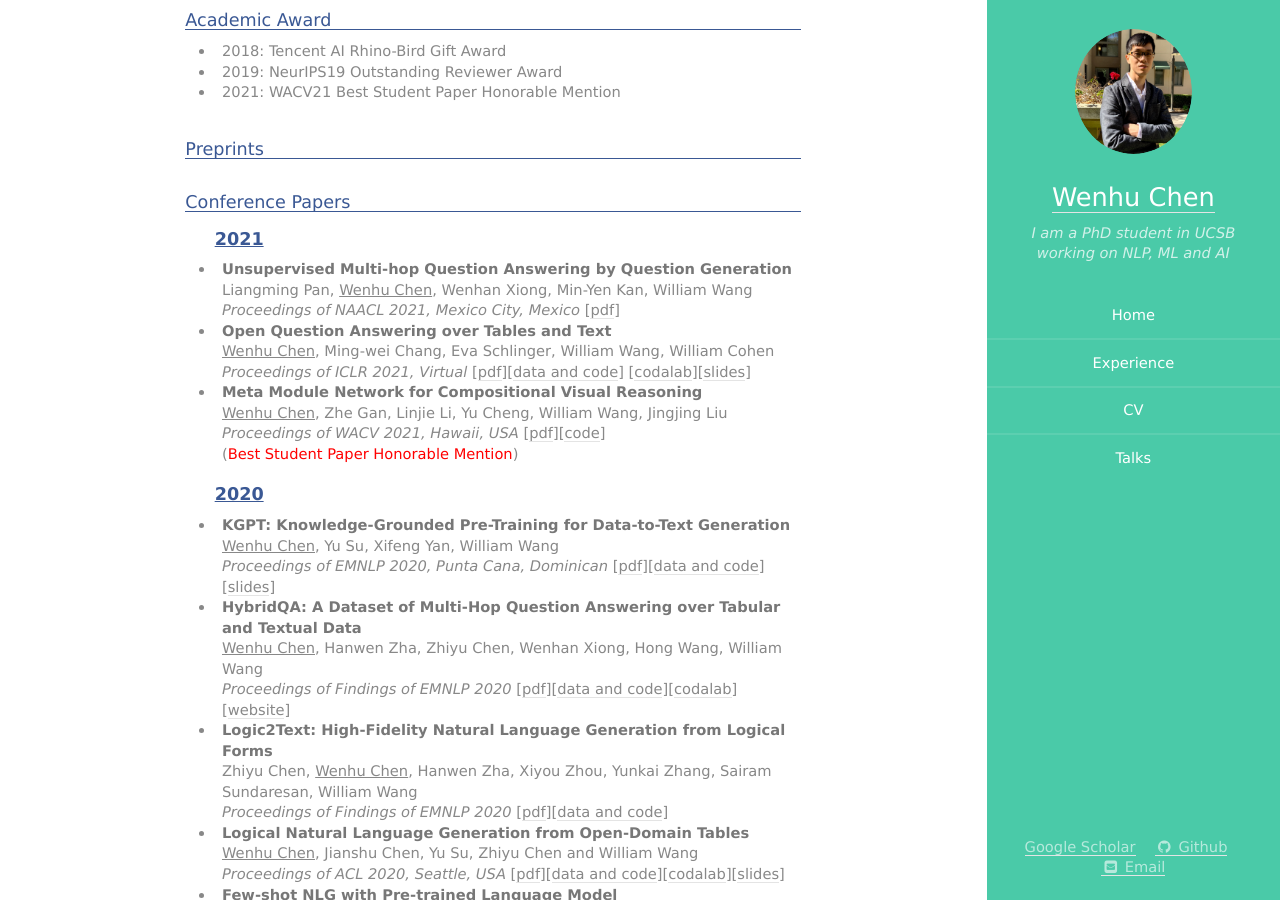
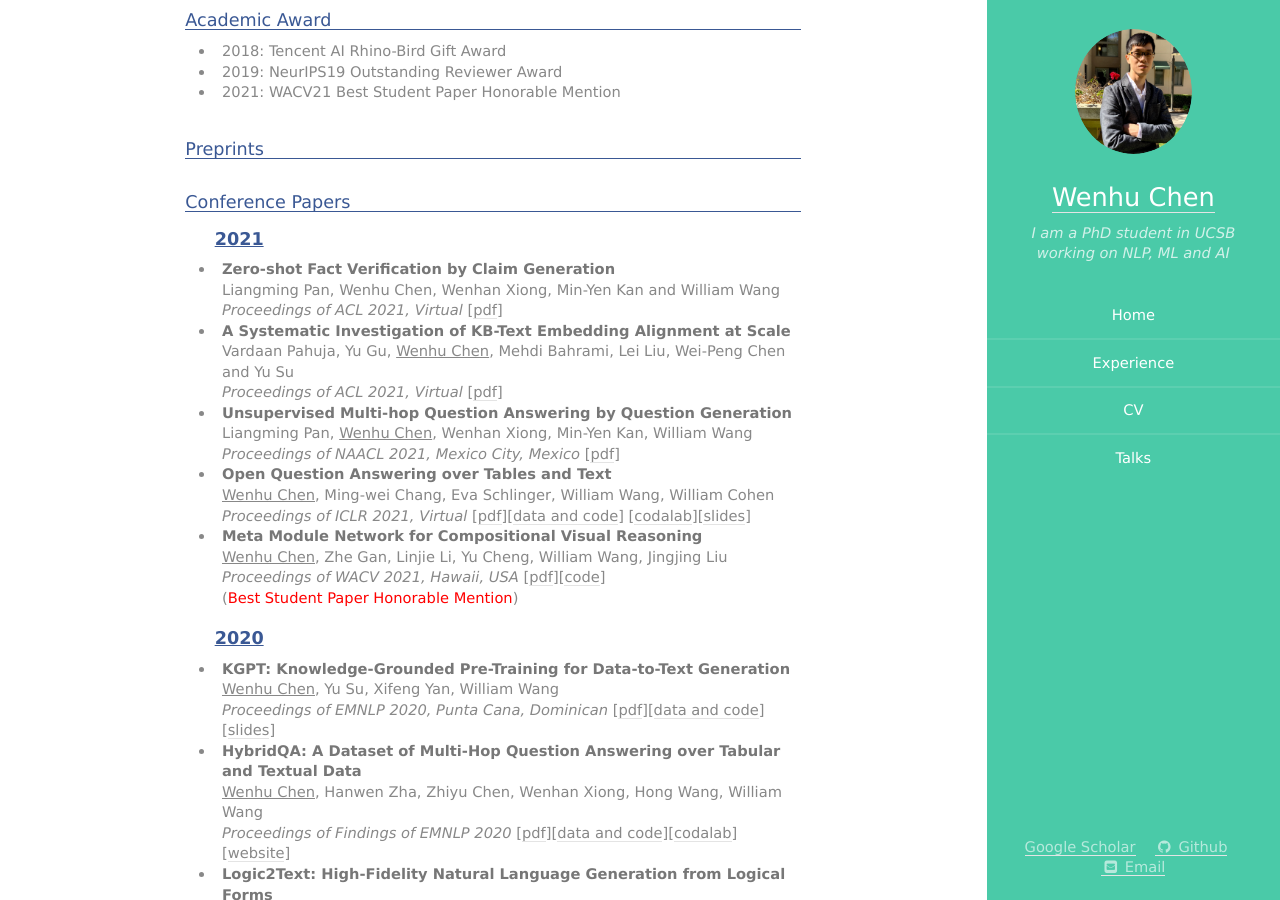
Before and after one commit to wenhuchen/wenhuchen.github.io, a Jekyll site: the page built from index.html, in a window 1280 px wide and 900 px high, scrolled down 497 px. Built offline with Jekyll 4.4.1, drawn with Linux system fonts in a browser that asks for light colours.

Commit message:
update website

```diff
--- a/index.html
+++ b/index.html
@@ -57,6 +57,16 @@ ul {
     <h3>Conference Papers</h3>
     <ul>
         <h4><u>2021</u></h4>
+        <li>
+            <strong> Zero-shot Fact Verification by Claim Generation <a span style="color: #009900;"></a></strong><br>
+            Liangming Pan, Wenhu Chen, Wenhan Xiong, Min-Yen Kan and William Wang <br>
+            <em>Proceedings of ACL 2021, Virtual</em> [<a href="#">pdf</a>]
+        </li>
+        <li>
+            <strong> A Systematic Investigation of KB-Text Embedding Alignment at Scale <a span style="color: #009900;"></a></strong><br>
+            Vardaan Pahuja, Yu Gu, <u>Wenhu Chen</u>, Mehdi Bahrami, Lei Liu, Wei-Peng Chen and Yu Su<br>
+            <em>Proceedings of ACL 2021, Virtual</em> [<a href="#">pdf</a>]
+        </li>
         <li>
             <strong> Unsupervised Multi-hop Question Answering by Question Generation <a span style="color: #009900;"></a></strong><br>
             Liangming Pan, <u>Wenhu Chen</u>, Wenhan Xiong, Min-Yen Kan, William Wang <br>
```
